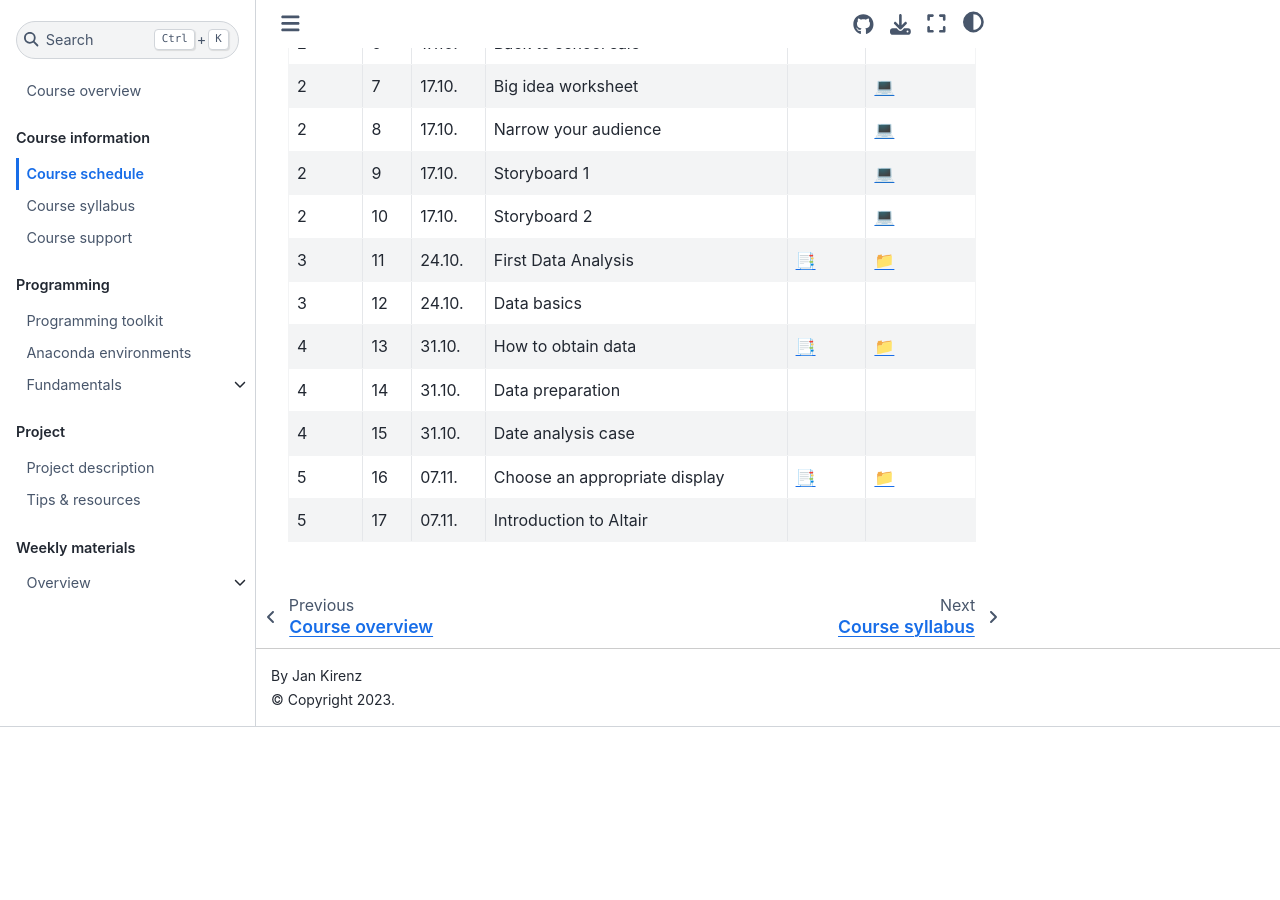
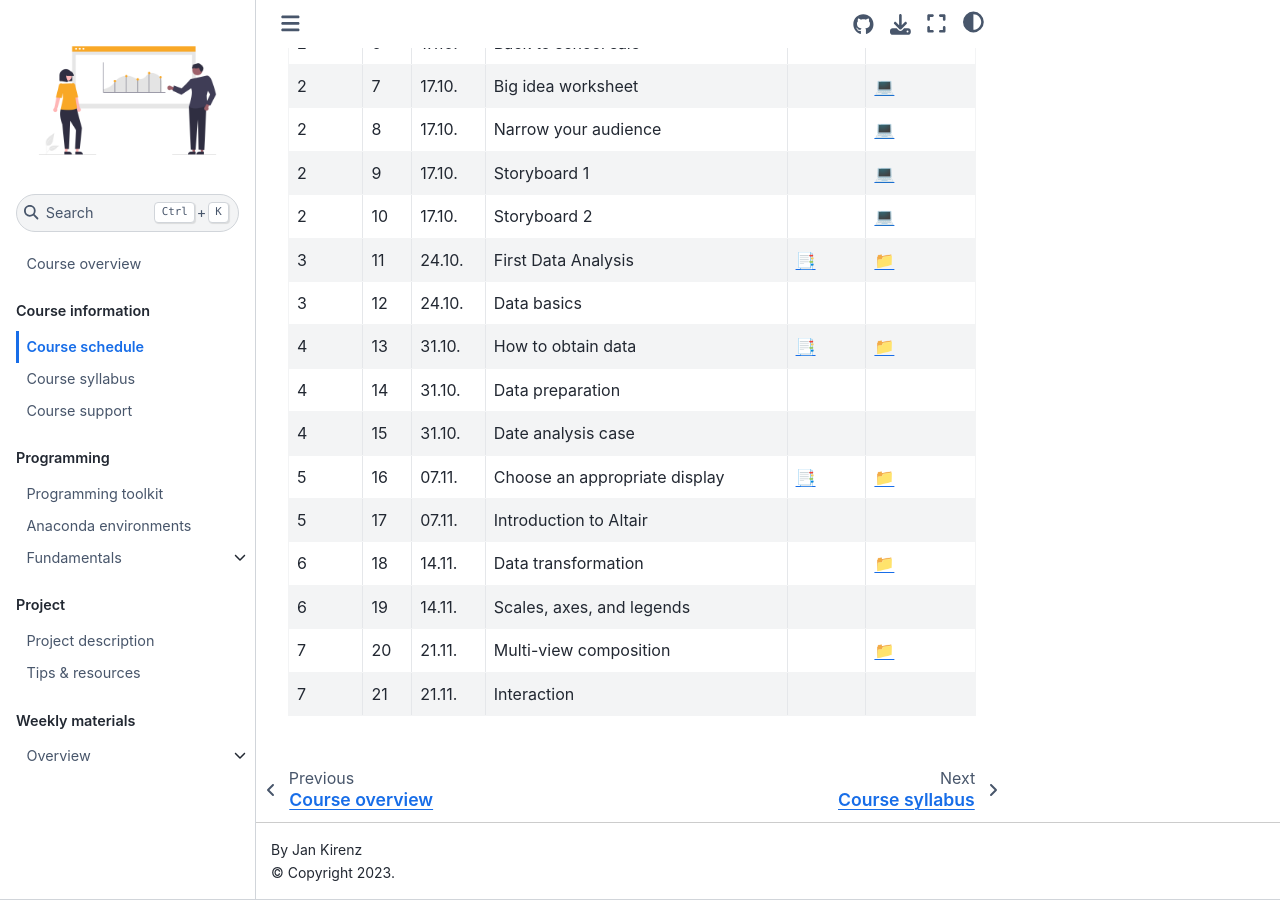
Before and after one commit to dst-ws22/website, a Jupyter Book: the page built from docs/course-schedule.md, in a window 1280 px wide and 900 px high, scrolled down 563 px. Built offline with Jupyter Book 1.0.4 settings and Sphinx 7.4.7 and the Sphinx Book theme 1.1.4, drawn with Linux system fonts in a browser that asks for light colours; comment, search, counter and statistics services are not loaded; before the commit the page ends 1290 px from its top, so only the background shows below that.

Commit message:
Update course-schedule.md

```diff
--- a/docs/course-schedule.md
+++ b/docs/course-schedule.md
@@ -25,5 +25,9 @@
 |	4	|	15	|	31.10.	|	Date analysis case	|		|		|
 |	5	|	16	|	07.11.	|	Choose an appropriate display	|	[📑](https://drive.google.com/file/d/1-w4Hc6iYspOzPSlebRxgKfzEql6OSahV/view?usp=sharing)	|	[📁](../weeks/week5.md)	|
 |	5	|	17	|	07.11.	|	Introduction to Altair	|		|		|
+|	6	|	18	|	14.11.	|	Data transformation	|		|	[📁](../weeks/week6.md)	|
+|	6	|	19	|	14.11.	|	Scales, axes, and legends	|		|		|
+|	7	|	20	|	21.11.	|	Multi-view composition	|		|	[📁](../weeks/week7.md)	|
+|	7	|	21	|	21.11.	|	Interaction	|		|		|
 
 <br>
```
